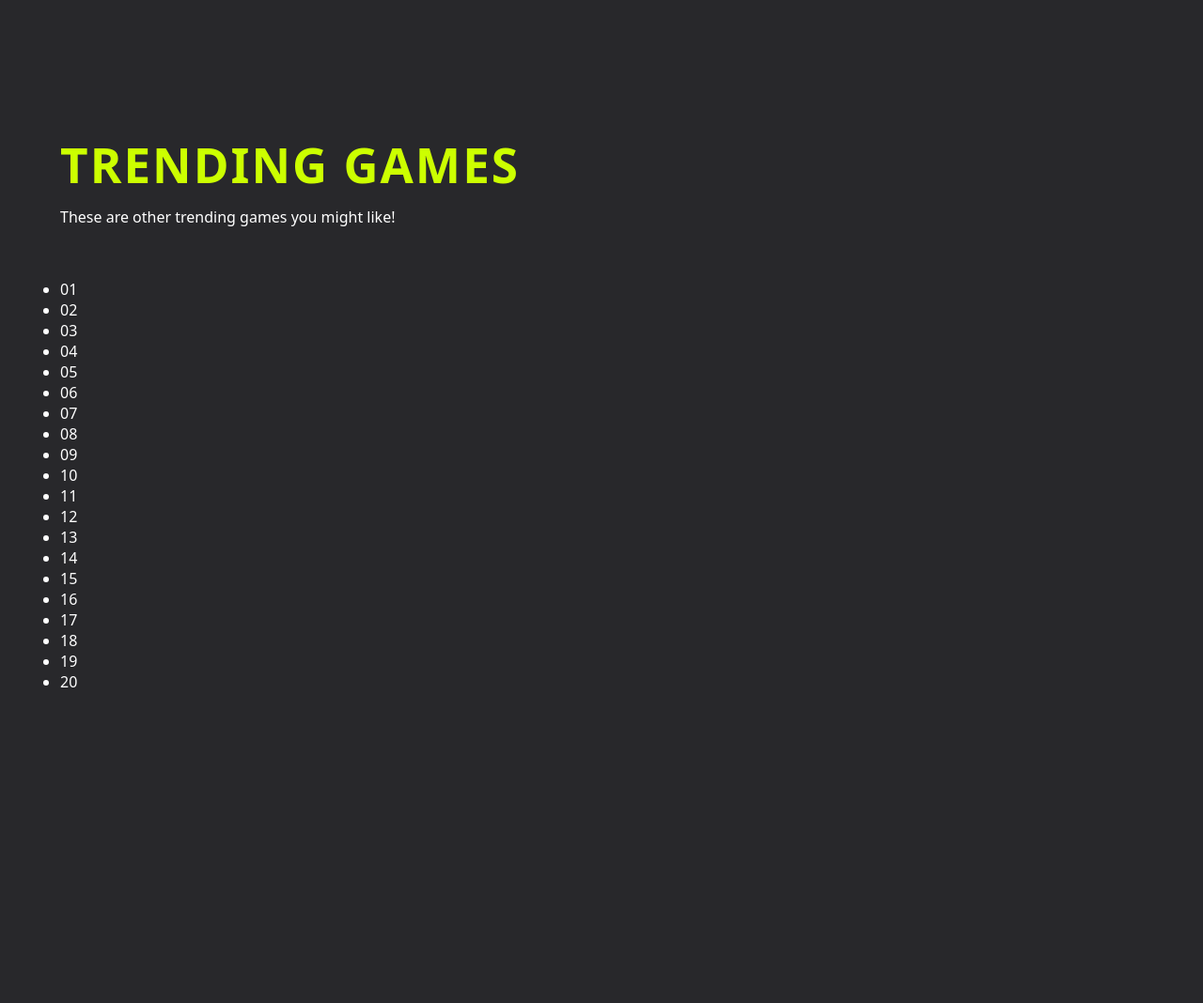
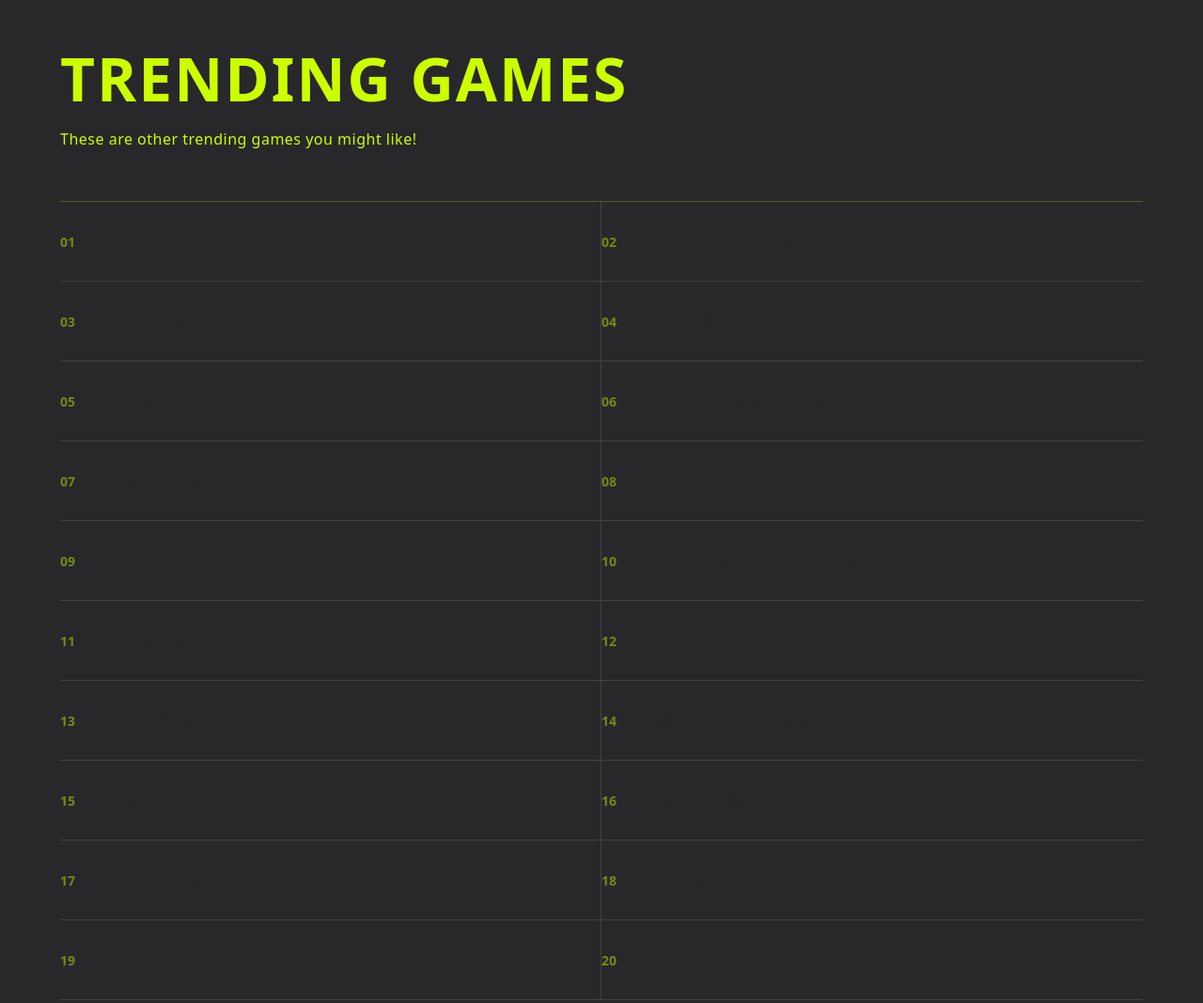
Before and after one commit to Krishnazx07/GameFame, a plain HTML site: page index.html in a window 1280 px wide. Shown: the part 1680-2748 px from the top of the page at 94% size. Before the commit the page ends 2640 px from the top, so only its background shows below. Drawn offline with nearby package versions, Linux system fonts and the light colour scheme.

Commit message:
Completed the third section.

```diff
--- a/index.html
+++ b/index.html
@@ -199,28 +199,28 @@
     <section id = trending>
         <div class="t-h"><h1>TRENDING GAMES</h1>
         <p>These are other trending games you might like!</p></div>
-        <div class="=gl">
+        <div class="gl">
             <ul>
-                <li><span>01</span><a href="#"></a></li>
-                <li><span>02</span><a href="#"></a></li>
-                <li><span>03</span><a href="#"></a></li>
-                <li><span>04</span><a href="#"></a></li>
-                <li><span>05</span><a href="#"></a></li>
-                <li><span>06</span><a href="#"></a></li>
-                <li><span>07</span><a href="#"></a></li>
-                <li><span>08</span><a href="#"></a></li>
-                <li><span>09</span><a href="#"></a></li>
-                <li><span>10</span><a href="#"></a></li>
-                <li><span>11</span><a href="#"></a></li>
-                <li><span>12</span><a href="#"></a></li>
-                <li><span>13</span><a href="#"></a></li>
-                <li><span>14</span><a href="#"></a></li>
-                <li><span>15</span><a href="#"></a></li>
-                <li><span>16</span><a href="#"></a></li>
-                <li><span>17</span><a href="#"></a></li>
-                <li><span>18</span><a href="#"></a></li>
-                <li><span>19</span><a href="#"></a></li>
-                <li><span>20</span><a href="#"></a></li>
+                <li><span>01</span><a href="#">GTA V</a></li>
+                <li><span>02</span><a href="#">COUNTER STRIKE 2</a></li>
+                <li><span>03</span><a href="#">TERRARIA</a></li>
+                <li><span>04</span><a href="#">FORTNITE</a></li>
+                <li><span>05</span><a href="#">ROBLOX</a></li>
+                <li><span>06</span><a href="#">LEAGUE OF LEGENDS</a></li>
+                <li><span>07</span><a href="#">VALORANT</a></li>
+                <li><span>08</span><a href="#">APEX LEGENDS</a></li>
+                <li><span>09</span><a href="#">DOTA 2</a></li>
+                <li><span>10</span><a href="#">BLACK MYTH: WUKONG</a></li>
+                <li><span>11</span><a href="#">PROJECT IGI</a></li>
+                <li><span>12</span><a href="#">FAR CRY</a></li>
+                <li><span>13</span><a href="#">RESIDENT EVIL</a></li>
+                <li><span>14</span><a href="#">GENSHIN IMPACT</a></li>
+                <li><span>15</span><a href="#">ASPHALT LEGENDS</a></li>
+                <li><span>16</span><a href="#">CYBERPUNK 2077</a></li>
+                <li><span>17</span><a href="#">RED DEAD REDEMPTION</a></li>
+                <li><span>18</span><a href="#">THE WITCHER 3</a></li>
+                <li><span>19</span><a href="#">ROCKET LEAGUE</a></li>
+                <li><span>20</span><a href="#">FALL GUYS</a></li>
             </ul>
         </div>
     </section>
--- a/styles.css
+++ b/styles.css
@@ -129,7 +129,6 @@ body{
 }
 
 section{
-    min-height: 100vh;
     padding-top: 100px;
 }
 
@@ -141,6 +140,7 @@ section{
     flex-direction: column;
     text-align: center;
     overflow: hidden;
+    min-height: 100vh;
 }
 
 #home .homeh1{
@@ -164,7 +164,7 @@ section{
 }
 
 .carousel{
-    margin: 50px auto;
+    margin: 30px auto 20px;
     width: 100%;
     display: flex;
     overflow-x: hidden;
@@ -205,6 +205,7 @@ section{
 
 #games{
     padding-top: 50px;
+    min-height: 100vh;
 }
 
 .card:hover{
@@ -272,8 +273,9 @@ section{
 #trending{
     width:90%;
     max-width: 1250px;
-    margin: 120px auto;
+    margin: 20px auto 100px;
     color: #fff ;
+    min-height: 100vh;
 }
 
 .t-h{
@@ -282,12 +284,121 @@ section{
 
 .t-h h1{
     color: #CCFF00;
-    font-size: clamp(2rem, 4vw, 3.5rem);
+    font-size: clamp(2.5rem, 5vw, 4.5rem);
     font-weight: 800;
     letter-spacing: 2px;
     margin-bottom: 10px;
 }
 
 .t-h p{
+    color: #CCFF00;
+    font-size: 1rem;
+    letter-spacing: 0.5px;
+}
+
+.gl{
+    width: 100%;
 
 }
+
+.gl ul{
+    list-style: none;
+    padding: 0;
+    margin: 0;
+    display: grid;
+    grid-template-columns: repeat(2 , 1fr);
+    border-top: 1px solid   rgba(204, 255, 0, 0.25);
+}
+
+.gl li{
+    position: relative;
+    height: 85px;
+    display: flex;
+    align-items: center;
+    border-bottom: 1px solid rgba(255, 255, 255, 0.12);
+    overflow: hidden;
+    transition:
+    background-color 0.3s ease,
+    padding-left 0.3s ease;
+}
+
+.gl li:nth-child(odd){
+    border-right: 1px solid rgba(255, 255, 255, 0.12);
+}
+
+.gl li span{
+    width: 50px;
+    color: #CCFF00;
+    font-size: 14px;
+    font-weight: 700;
+    opacity: 0.45;
+    transition:
+    opacity 0.3s ease,
+    transform 0.3s ease;
+}
+
+.gl li a{
+    color: #28282B;
+    text-decoration: none;
+    font-size: 20px;
+    font-weight: 600;
+    transform-origin: left center;
+    transition:
+    color 0.3s ease,
+    transform 0.3s ease,
+    letter-spacing 0.3s ease;
+}
+
+.gl li:hover{
+    background: rgba(204, 255, 0, 0.06);
+    padding-left: 35px;
+}
+
+.gl li:hover span{
+    color: #CCFF00;
+    opacity: 1;
+    transform: translateX(5px);
+
+
+}
+
+.gl li:hover a{
+    color: #CCFF00;
+    transform: scale(1.15);
+    letter-spacing: 1px;
+
+
+
+}
+
+.gl li::after{
+    content: "";
+    position: absolute;
+    left:0;
+    bottom:0;
+    width:0;
+    height: 2px;
+    background: #CCFF00;
+    box-shadow: 0 0 12ox rgba(204, 255, 0, 0.8);
+    transition: width 0.4s ease;
+
+}
+
+.gl li:hover::after{
+    width: 100%;
+}
+
+@media(max-width: 700px){
+    .gl ul{
+        grid-template-columns: 1fr;
+
+    }
+    .gl li:nth-child(odd){
+        border-right: none;
+
+
+    }
+    .gl li{
+        height: 75px;
+    }
+}
```
